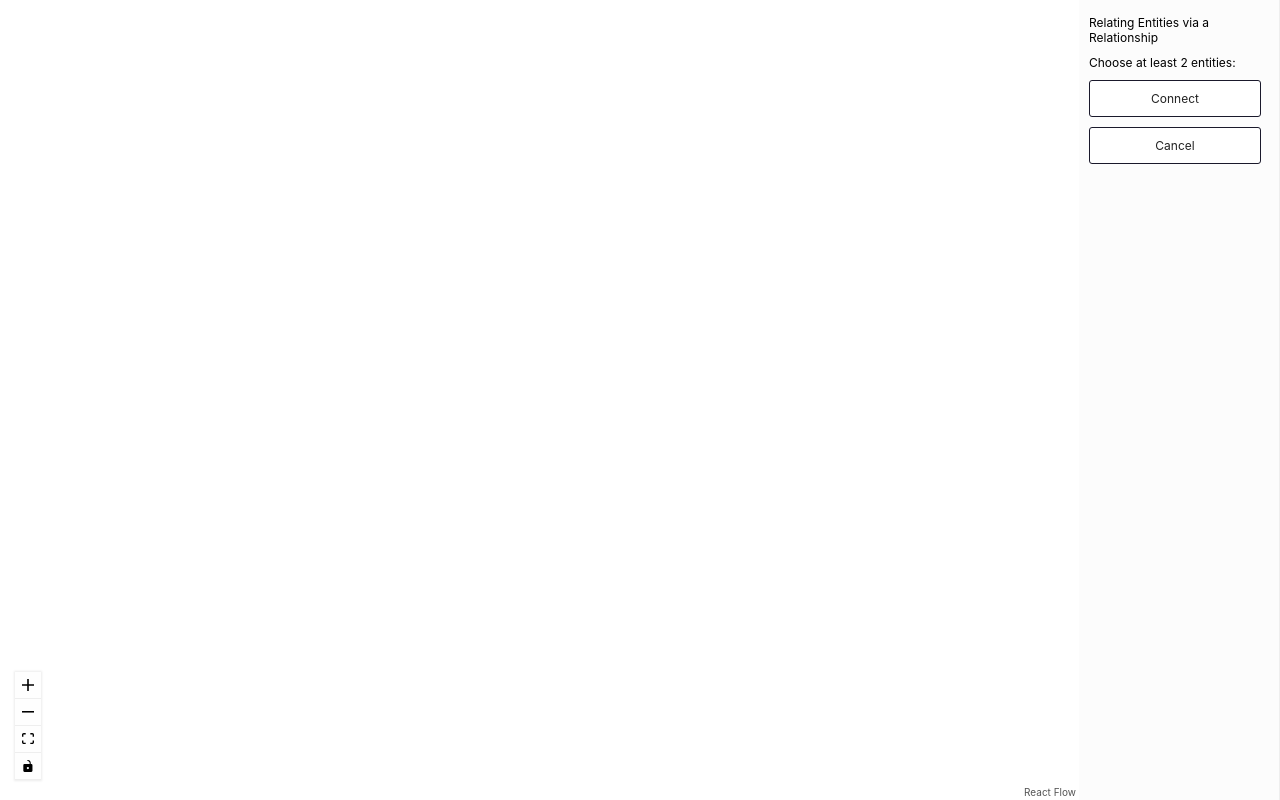
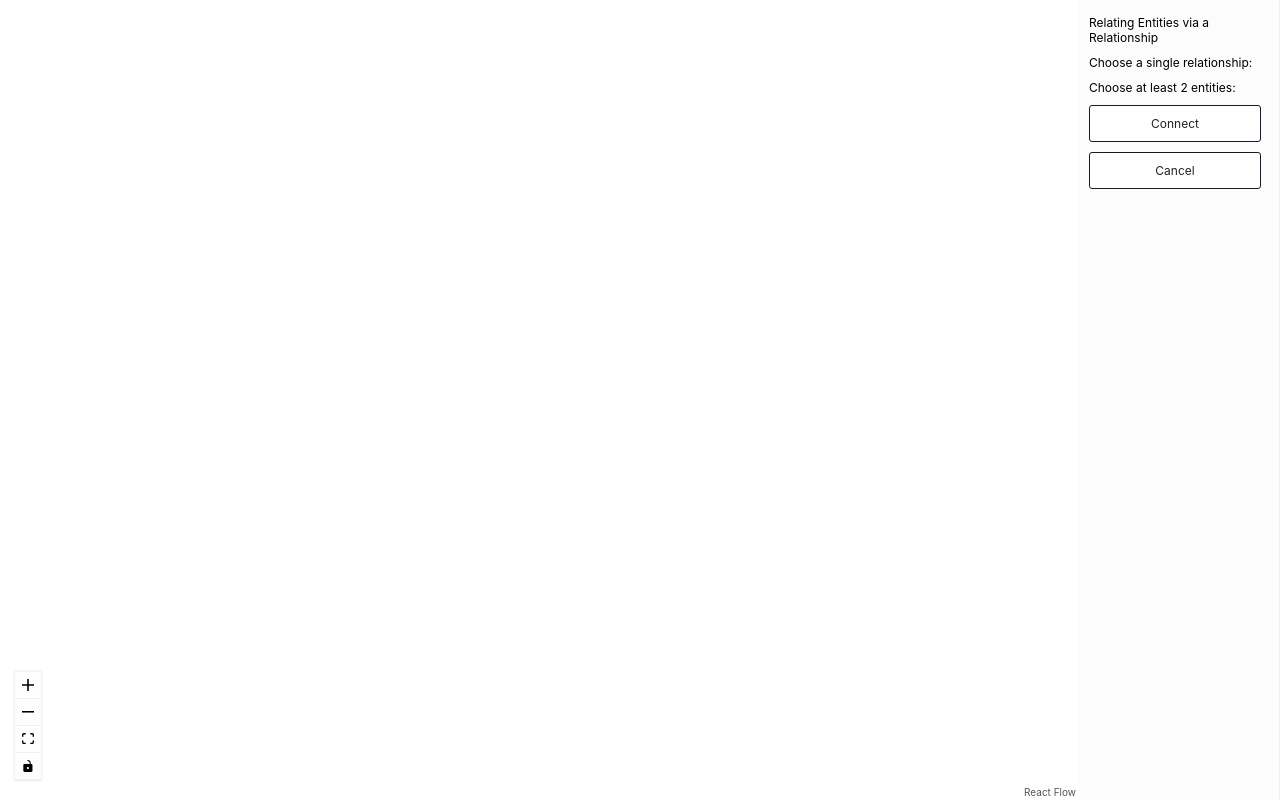
Before and after one commit to jqpoon/relational_db_designer, a React (Create React App) app in the folder client/: page / in a window 1280 px wide. Both pictures are taken after a click on the element "Relate Nodes". Built offline with nearby package versions, Linux system fonts and the light colour scheme.

Commit message:
Separated nodes into entities and relationships during selection for connection

```diff
--- a/client/src/App.tsx
+++ b/client/src/App.tsx
@@ -47,8 +47,11 @@ export default function App() {
   const reactFlowWrapper = useRef(null);
   const [reactFlowInstance, setReactFlowInstance] = useState(null);
   const [elements, setElements] = useState<Elements>(initialElements);
+  // new
   const [isEditing, setEditing] = useState(false);
-  const [selected, setSelected] = useState([]);
+  const [selectedEntities, setSelectedEntities] = useState([]);
+  const [selectedRelationship, setSelectedRelationship] = useState(null);
+
   const onConnect = (params) => setElements((els) => addEdge(params, els));
   const onElementsRemove = (elementsToRemove) =>
     setElements((els) => removeElements(elementsToRemove, els));
@@ -59,20 +62,6 @@ export default function App() {
   const onDragOver = (event) => {
     event.preventDefault();
     event.dataTransfer.dropEffect = "move";
-  };
-
-  const onElementClick = (event, element) => {
-    if (isEdge(element)) return;
-    if (selected.includes(element)) {
-      setSelected(
-        selected.filter((value) => {
-          return value != element;
-        })
-      );
-    } else {
-      setSelected([...selected, element]);
-    }
-    console.log(selected);
   };
 
   const onDrop = (event) => {
@@ -94,43 +83,64 @@ export default function App() {
     setElements((es) => es.concat(newNode));
   };
 
+  // New functions
   const exitEditing = () => {
-    setSelected([]);
+    setSelectedEntities([]);
+    setSelectedRelationship(null);
     setEditing(false);
   };
 
   const connectER = () => {
-    const relationships = selected.filter((node) => {
-      return node.type === "relationship";
-    });
-    const entities = selected.filter((node) => {
-      return node.type !== "relationship";
-    });
+    // Check
+    if (selectedEntities.length < 2 || selectedRelationship === null) {
+      console.log(selectedEntities);
+      console.log(selectedRelationship);
+      alert("Invalid connections between entities and relationships.");
+      exitEditing();
+      return;
+    }
+    // Add edge
     let edges = [];
-    relationships.map((rel) => {
-      entities.map((ent) => {
-        const constEdge = {
+    selectedEntities.map((ent) => {
+      const newEdge = {
         id: "edge+" + getId(),
         type: "straight",
         source: ent.id,
-          target: rel.id,
+        target: selectedRelationship.id,
         label: "Edge",
       };
       console.log("NewEdge:");
-        console.log(constEdge);
-        edges.push(constEdge);
-      });
+      console.log(newEdge);
+      edges.push(newEdge);
     });
     setElements([...elements, ...edges]);
     console.log(elements);
     exitEditing();
   };
 
+  const onElementClick = (event, element) => {
+    if (isEdge(element)) return;
+    if (element.type === "relationship") {
+      setSelectedRelationship(element);
+    } else {
+      if (selectedEntities.includes(element)) {
+        setSelectedEntities(
+          selectedEntities.filter((value) => {
+            return value.id != element.id;
+          })
+        );
+      } else {
+        setSelectedEntities([...selectedEntities, element]);
+      }
+    }
+  };
+
   const renderToolBar = () => {
     if (isEditing) {
       return (
         <EditsToolbar
-          selected={selected}
+          selectedEntities={selectedEntities}
+          selectedRelationship={selectedRelationship}
           connectER={connectER}
           cancelConnect={exitEditing}
         />
@@ -153,13 +163,13 @@ export default function App() {
               onLoad={onLoad}
               onDrop={onDrop}
               onDragOver={onDragOver}
-              // onSelectionChange={onSelectionChange}
-              onElementClick={onElementClick}
+              onElementClick={onElementClick} // new
             >
               <div className="updatenode__controls"></div>
               <Controls />
             </ReactFlow>
           </div>
+          {/* new */}
           {renderToolBar()}
         </ReactFlowProvider>
       </div>
--- a/client/src/components/toolbar.tsx
+++ b/client/src/components/toolbar.tsx
@@ -39,22 +39,26 @@ export function Toolbar(props) {
 }
 
 export function EditsToolbar(props) {
-  const renderNodes = (nodes) => {
-    return nodes.map((node) => {
-      if (node.type === "relationship") {
-        return <div className="react-flow__node-output">{node.data.label}</div>;
-      } else {
-        return <div className="react-flow__node-input">{node.data.label}</div>;
-      }
-    });
+  const renderEntities = (entities) => {
+    return entities.map((entity) => (
+      <div className="react-flow__node-input">{entity.data.label}</div>
+    ));
   };
   return (
     <aside>
       <div className="description">Relating Entities via a Relationship</div>
       <div>
+        <label>Choose a single relationship: </label>
+        {props.selectedRelationship !== null && (
+          <div className="react-flow__node-output">
+            {props.selectedRelationship.data.label}
+          </div>
+        )}
+      </div>
+      <div>
         <label for="entities">Choose at least 2 entities:</label>
+        {renderEntities(props.selectedEntities)}
       </div>
-      <div>{renderNodes(props.selected)}</div>
       <div className="react-flow__node-default" onClick={props.connectER}>
         Connect
       </div>
```
Lines whose indentation alone changed are shown as unchanged.
